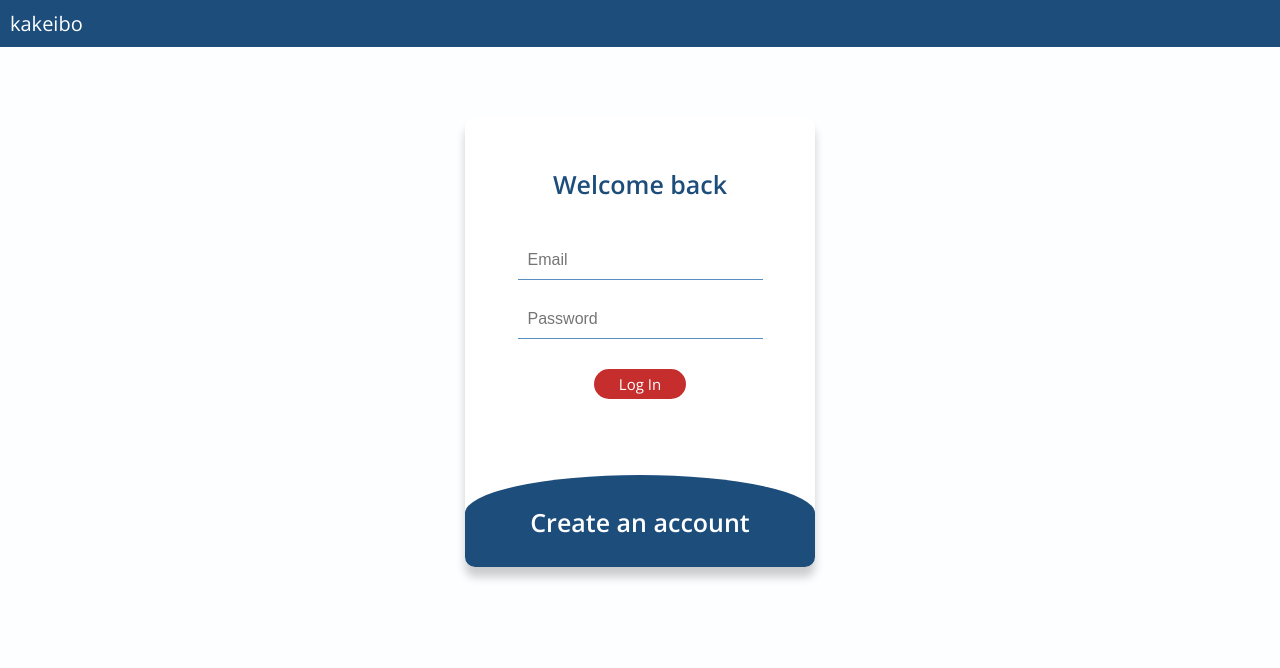
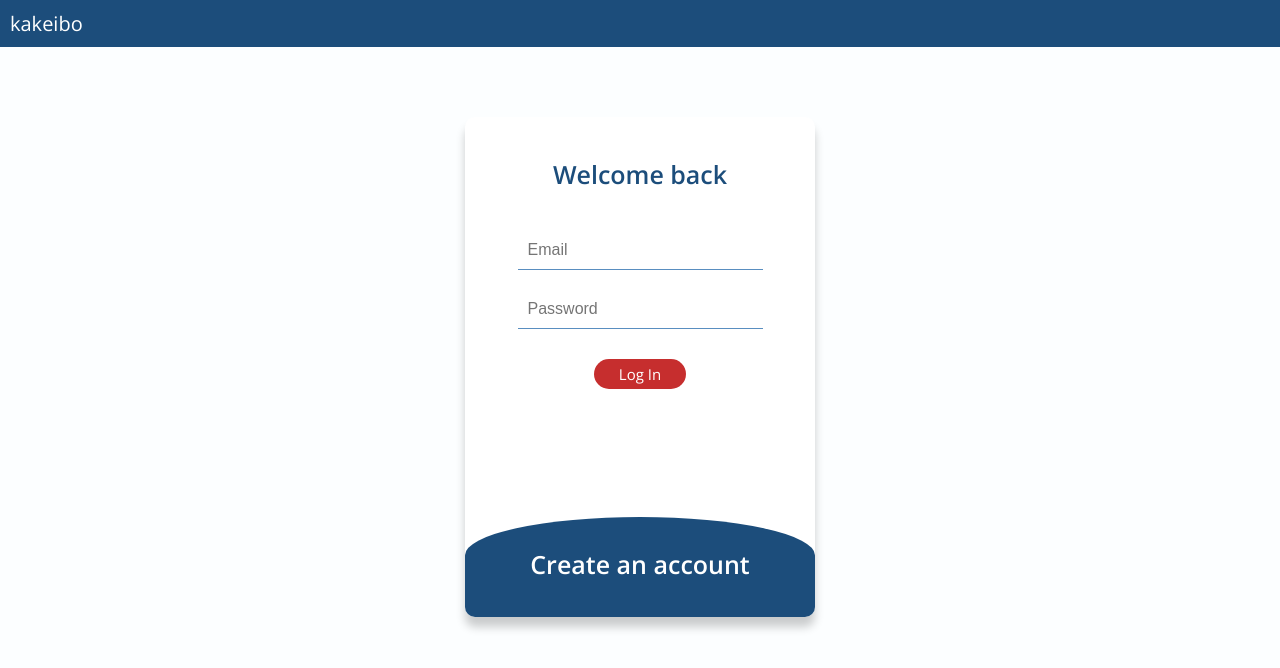
Before and after one commit to AyakaYasuda/kakeibo, a React (Create React App) app in the folder client/: page /auth in a window 1280 px wide. Shown: the top 668 px of the page. Built offline with nearby package versions, Linux system fonts and the light colour scheme.

Commit message:
enabled to fetch data from input form by using react-hook-form

```diff
--- a/client/src/pages/Auth.js
+++ b/client/src/pages/Auth.js
@@ -1,74 +1,134 @@
-import React from "react";
+import React, { useState } from "react";
+import { useForm } from "react-hook-form";
+import { yupResolver } from "@hookform/resolvers/yup";
+import * as yup from "yup";
 
+import Button from "../components/UI/Button";
+import classNames from "classnames/bind";
 import classes from "./Auth.module.scss";
-import Button from "../components/UI/Button";
+
+const loginUserSchema = yup.object().shape({
+  userEmail: yup.string().email().required(),
+  userPassword: yup.string().min(6).required(),
+});
+
+const signupUserSchema = yup.object().shape({
+  username: yup.string().required(),
+  email: yup.string().email().required(),
+  password: yup.string().min(6).required(),
+  confirmPassword: yup.string().oneOf([yup.ref("password"), null]),
+});
+
+let cx = classNames.bind(classes);
 
 const Auth = () => {
+  const [isLoginMode, setIsLoginMode] = useState(true);
+
+  const signupClass = cx({
+    signup: true,
+    "signup-show": !isLoginMode,
+  });
+
+  const {
+    register: loginFromRegister,
+    handleSubmit: loginFormHandleSubmit,
+    reset: loginFormReset,
+    formState: { errors: loginErrors },
+  } = useForm({ resolver: yupResolver(loginUserSchema) });
+
+  const {
+    register: signupFromRegister,
+    handleSubmit: signupFormHandleSubmit,
+    reset: signupFormReset,
+    formState: { errors: signupErrors },
+  } = useForm({ resolver: yupResolver(signupUserSchema) });
+
+  const switchModeHandler = () => {
+    setIsLoginMode(prev => !prev);
+  };
+
+  const loginHandler = data => {
+    console.log(data);
+    loginFormReset();
+  };
+
+  const signupHandler = data => {
+    console.log(data);
+    signupFormReset();
+  };
+
   return (
     <div className={classes.auth}>
-      <input
-        type="checkbox"
-        id="check"
-        aria-hidden="true"
-        className={classes.check}
-      />
-
       <div className={classes.login}>
-        <form className={classes["login-form"]}>
-          <label
-            htmlFor="check"
-            aria-hidden="true"
-            className={classes["login-label"]}
+        <h2 className={classes["login-title"]} onClick={switchModeHandler}>
+          Welcome back
+        </h2>
+        {isLoginMode && (
+          <form
+            className={classes["login-form"]}
+            onSubmit={loginFormHandleSubmit(loginHandler)}
           >
-            Welcome back
-          </label>
             <input
               type="email"
-            name="email"
+              name="userEmail"
               placeholder="Email"
               className={classes["login-input"]}
+              {...loginFromRegister("userEmail")}
             />
             <input
               type="password"
-            name="password"
+              name="userPassword"
               placeholder="Password"
               className={classes["login-input"]}
+              {...loginFromRegister("userPassword")}
             />
             <div className="spacer-md" />
             <Button>Log In</Button>
           </form>
+        )}
       </div>
 
-      <div className={classes.signup}>
-        <form className={classes["signup-form"]}>
-          <label
-            htmlFor="check"
-            aria-hidden="true"
-            className={classes["signup-label"]}
+      <div className={signupClass}>
+        <h2 className={classes["signup-title"]} onClick={switchModeHandler}>
+          Create an account
+        </h2>
+        {!isLoginMode && (
+          <form
+            className={classes["signup-form"]}
+            onSubmit={signupFormHandleSubmit(signupHandler)}
           >
-            Create an account
-          </label>
             <input
               type="text"
-            name="txt"
-            placeholder="User name"
+              name="username"
+              placeholder="User Name"
               className={classes["signup-input"]}
+              {...signupFromRegister("username")}
             />
             <input
               type="email"
               name="email"
               placeholder="Email"
               className={classes["signup-input"]}
+              {...signupFromRegister("email")}
             />
             <input
               type="password"
               name="password"
               placeholder="Password"
               className={classes["signup-input"]}
+              {...signupFromRegister("password")}
+            />
+            <input
+              type="password"
+              name="confirmPassword"
+              placeholder="Confirm password"
+              className={classes["signup-input"]}
+              {...signupFromRegister("confirmPassword")}
             />
             <div className="spacer-md" />
-          <Button>Sign up</Button>
+            <Button>Sign Up</Button>
           </form>
+        )}
       </div>
     </div>
   );
--- a/client/src/pages/Auth.module.scss
+++ b/client/src/pages/Auth.module.scss
@@ -2,7 +2,7 @@
 
 .auth {
   max-width: 35rem;
-  height: 45rem;
+  height: 50rem;
   overflow: hidden;
   background-color: #fff;
   border-radius: 10px;
@@ -10,27 +10,22 @@
   padding: 2rem 0;
   margin: 5rem auto 0;
 
-  .check {
-    display: none;
-  }
-
   .login {
-    position: relative;
     width: 100%;
     height: 100%;
     text-align: center;
+
+    &-title {
+      color: $primary-color;
+      font-size: 2.5rem;
+      font-weight: 600;
+      margin: 2rem 0 3rem;
+    }
 
     &-form {
       display: flex;
       flex-direction: column;
       align-items: center;
-    }
-
-    &-label {
-      color: $primary-color;
-      font-size: 2.5rem;
-      font-weight: 600;
-      margin: 3rem 0;
     }
 
     &-input {
@@ -49,20 +44,26 @@
     width: 100%;
     background: $primary-color;
     border-radius: 60% / 10%;
-    transform: translateY(-72px);
+    transform: translateY(-100px);
     transition: 0.8s ease-in-out;
+    text-align: center;
+    padding-top: 3rem;
+
+    &-show {
+      transform: translateY(-410px);
+    }
+
+    &-title {
+      color: #fff;
+      font-size: 2.5rem;
+      font-weight: 600;
+      margin-bottom: 2rem;
+    }
 
     &-form {
       display: flex;
       flex-direction: column;
       align-items: center;
-    }
-
-    &-label {
-      color: #fff;
-      font-size: 2.5rem;
-      font-weight: 600;
-      margin: 3rem 0;
     }
 
     &-input {
@@ -74,14 +75,4 @@
       color: $primary-color;
     }
   }
-
-  .check:checked ~ .signup {
-    transform: translateY(-330px);
-  }
-  .check:checked ~ .signup-label {
-    transform: scale(1);
-  }
-  .check:checked ~ .login-label {
-    transform: scale(0.6);
-  }
 }
```
Lines whose indentation alone changed are shown as unchanged.
